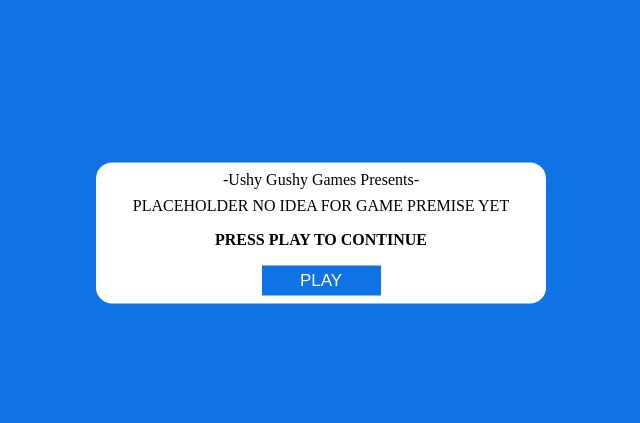
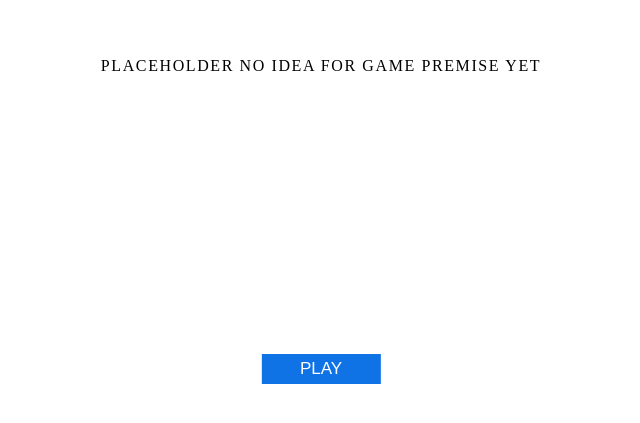
Before and after one commit to bigolchris/A-Game-With-A-Friend, a website built with Vite: page index.html in a window 1280 px wide. Shown: the part 167-590 px from the top of the page, without its empty margins (319-959 px from the left). Built offline with nearby package versions, Linux system fonts and the light colour scheme.

Commit message:
changes to main popup, not final

```diff
--- a/index.html
+++ b/index.html
@@ -22,14 +22,18 @@
 
     <!-- When a person loads the page, they will be greeted by this message before entering game -->
     <div class="modal-container">
+      <div class="modal-wrapper">
         <div class="modal-content">
           <div class="content-heading">
             <div class="content-msg">-Ushy Gushy Games Presents-</div>
           </div>
-        <div class="content-body">PLACEHOLDER NO IDEA FOR GAME PREMISE YET</div>
-        <strong class="options">PRESS PLAY TO CONTINUE</strong>
+          <div class="content-body">
+            PLACEHOLDER NO IDEA FOR GAME PREMISE YET
+          </div>
+          <!-- <strong class="options">PRESS PLAY TO CONTINUE</strong> -->
           <div class="btn-options">
             <button class="btn-play">PLAY</button>
+          </div>
         </div>
       </div>
     </div>
--- a/src/styles/components/_popup.scss
+++ b/src/styles/components/_popup.scss
@@ -1,10 +1,10 @@
 $margin-bottom: 0.5em;
-
 
 .modal-content {
   display: flex;
   flex-direction: column;
   align-items: center;
+
   // border: 1px solid black;
   // width: 25%;
   // border-radius: 3em;
@@ -15,13 +15,46 @@ $margin-bottom: 0.5em;
   // display: flex;
   // justify-content: center;
   background-color: #ffffff;
-  width: 450px;
+  width: 100vw;
+  height: 100vh;
   position: absolute;
   transform: translate(-50%, -50%);
   left: 50%;
   top: 50%;
-  border-radius: 1em;
+  .content-msg {
+    position: relative;
+    top: -25em;
+    letter-spacing: 0.2em;
+    font-size: 20px;
+    // right: -0.5em;
+  }
+
+  .content-body {
+    position: relative;
+    top: -10em;
+    letter-spacing: 0.1em;
+    // right: 0.1em;
+  }
+
+  .btn-play {
+    position: relative;
+    bottom: -6em;
+  }
+
+  .options {
+    position: relative;
+    bottom: -6em;
+  }
+  // border-radius: 1em;
   // display: none;
+}
+
+.modal-wrapper {
+  position: fixed;
+  top: 50%;
+  left: 50%;
+  -webkit-transform: translate(-50%, -50%);
+  transform: translate(-50%, -50%);
 }
 
 .content-msg {
```
Lines whose indentation alone changed are shown as unchanged.
